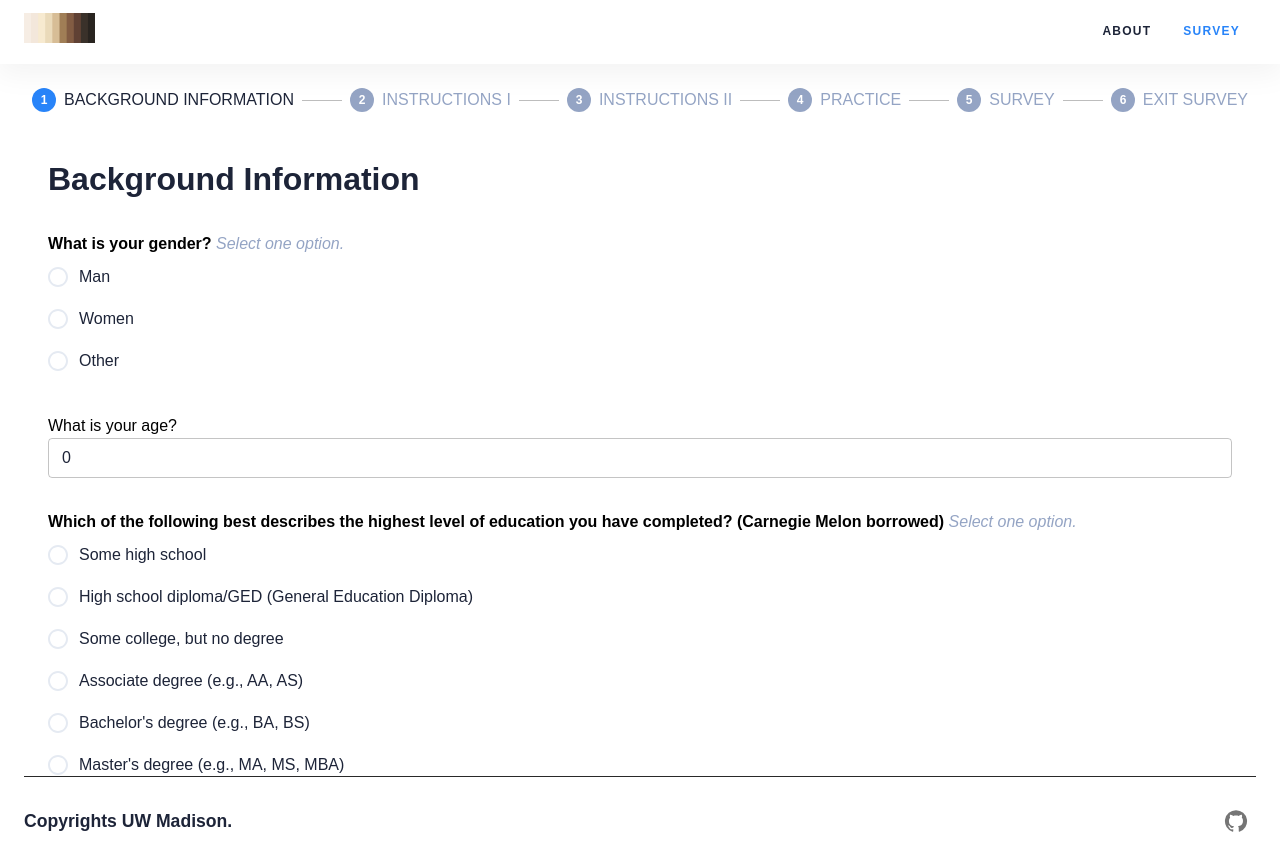
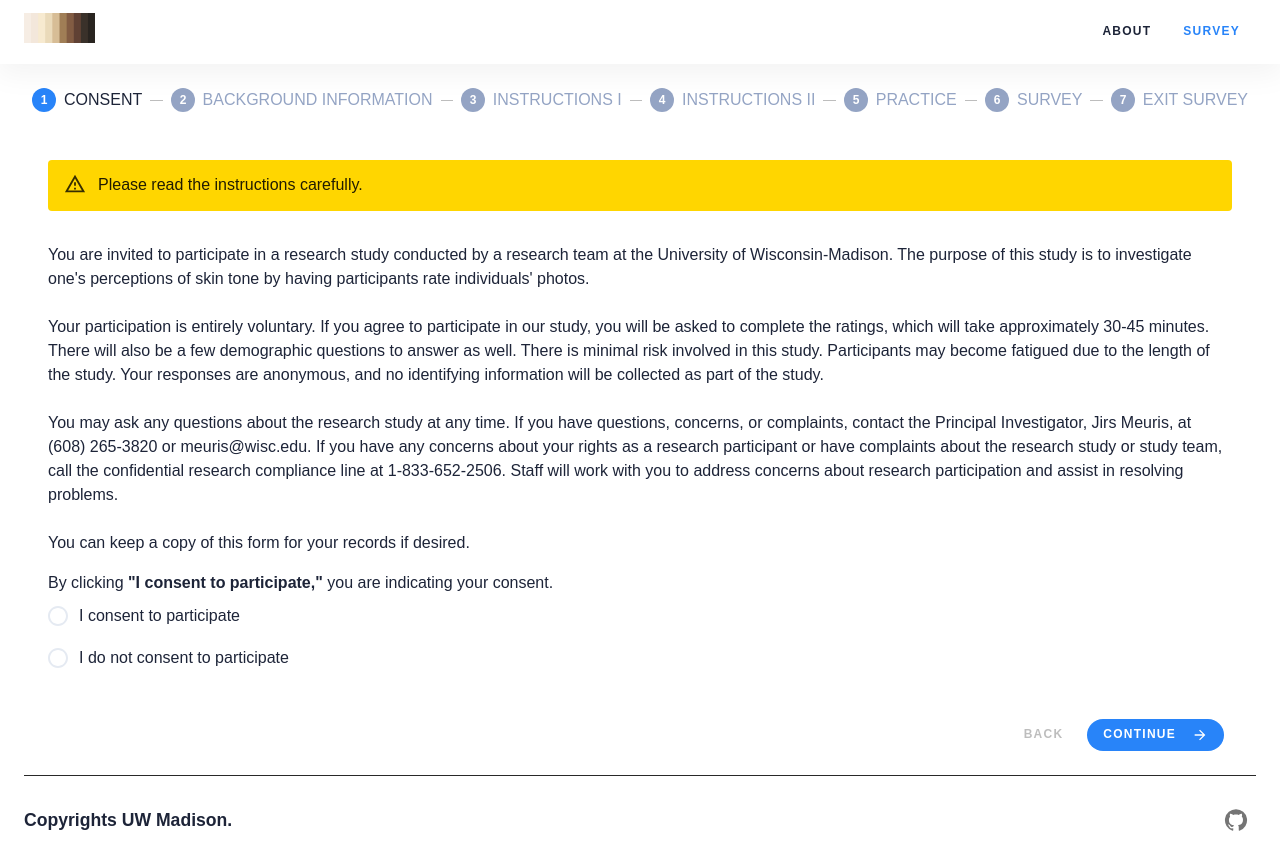
Before and after one commit to shelcia/skin-tone-rating, a React (Vite) app in the folder client/: page /questions in a window 1280 px wide. Built offline with nearby package versions, Linux system fonts and the light colour scheme.

Commit message:
✨ student version edits

```diff
--- a/client/src/context/SurveyAnswerContext.tsx
+++ b/client/src/context/SurveyAnswerContext.tsx
@@ -31,6 +31,7 @@ export const SurveyAnswerProvider: React.FC<SurveyAnswerProviderProps> = ({
   children,
 }) => {
   const [surveyAnswers, setSurveyAnswers] = useState<SurveyAnswerResponse>({
+    name: "",
     gender: "",
     age: 0,
     education: "",
--- /dev/null
+++ b/client/src/pages/survey/components/Consent.tsx
@@ -0,0 +1,87 @@
+import React, { Dispatch, SetStateAction, useCallback } from "react";
+import { Alert, Box, Typography } from "@mui/material";
+import CommonSwitchComponent from "../../../common/CommonSwitchComponent";
+import { warning } from "../../../theme/themeColors";
+
+interface ConsentProps {
+  isConsentSubmitted: boolean;
+  consentAnswer: string;
+  setConsentAnswer: Dispatch<SetStateAction<string>>;
+}
+
+const Consent: React.FC<ConsentProps> = ({
+  isConsentSubmitted,
+  consentAnswer,
+  setConsentAnswer,
+}) => {
+  const handleExitChange = (selectedOption: string) => {
+    setConsentAnswer(selectedOption);
+  };
+
+  const doesItHaveErr = useCallback(
+    (val: string): boolean | undefined => {
+      if (isConsentSubmitted) {
+        if (val === "" || val === undefined) return true;
+        return false;
+      }
+      return false;
+    },
+    // eslint-disable-next-line react-hooks/exhaustive-deps
+    [isConsentSubmitted]
+  );
+
+  return (
+    <Box>
+      <Alert
+        severity="warning"
+        variant="filled"
+        sx={{ backgroundColor: warning.dark, mb: 4 }}
+      >
+        Please read the instructions carefully.
+      </Alert>
+      <Typography>
+        You are invited to participate in a research study conducted by a
+        research team at the University of Wisconsin-Madison. The purpose of
+        this study is to investigate one's perceptions of skin tone by having
+        participants rate individuals' photos.
+        <br /> <br />
+        Your participation is entirely voluntary. If you agree to participate in
+        our study, you will be asked to complete the ratings, which will take
+        approximately 30-45 minutes. There will also be a few demographic
+        questions to answer as well. There is minimal risk involved in this
+        study. Participants may become fatigued due to the length of the study.
+        Your responses are anonymous, and no identifying information will be
+        collected as part of the study.
+        <br /> <br />
+        You may ask any questions about the research study at any time. If you
+        have questions, concerns, or complaints, contact the Principal
+        Investigator, Jirs Meuris, at (608) 265-3820 or meuris@wisc.edu. If you
+        have any concerns about your rights as a research participant or have
+        complaints about the research study or study team, call the confidential
+        research compliance line at 1-833-652-2506. Staff will work with you to
+        address concerns about research participation and assist in resolving
+        problems.
+        <br /> <br />
+        You can keep a copy of this form for your records if desired.
+      </Typography>
+      <Typography sx={{ marginTop: 2 }}>
+        By clicking{" "}
+        <span style={{ fontWeight: 600 }}>"I consent to participate,"</span> you
+        are indicating your consent.
+      </Typography>
+
+      <CommonSwitchComponent
+        question=""
+        choices={[
+          "I consent to participate",
+          "I do not consent to participate",
+        ]}
+        selectedOption={consentAnswer || ""}
+        onOptionChange={(selectedOption) => handleExitChange(selectedOption)}
+        isError={doesItHaveErr(consentAnswer)}
+      />
+    </Box>
+  );
+};
+
+export default Consent;
--- a/client/src/pages/survey/components/Exit.tsx
+++ b/client/src/pages/survey/components/Exit.tsx
@@ -1,43 +1,44 @@
-import { TextField, Typography } from "@mui/material";
-import React, { useCallback } from "react";
-import CommonSwitchComponent from "../../../common/CommonSwitchComponent";
-import { useSurveyAnswerContext } from "../../../context/SurveyAnswerContext";
+import React from "react";
+import { Typography } from "@mui/material";
+// import CommonSwitchComponent from "../../../common/CommonSwitchComponent";
+// import { useSurveyAnswerContext } from "../../../context/SurveyAnswerContext";
 
 interface ExitProps {
   isExitSubmitted: boolean;
 }
 
+// eslint-disable-next-line @typescript-eslint/no-unused-vars
 const Exit: React.FC<ExitProps> = ({ isExitSubmitted }) => {
-  const { surveyAnswers, setSurveyAnswers } = useSurveyAnswerContext();
+  // const { surveyAnswers, setSurveyAnswers } = useSurveyAnswerContext();
 
-  const handleExitChange = (selectedOption: string, field: string) => {
-    const updatedExitAnswers = { ...surveyAnswers };
-    updatedExitAnswers[field] = selectedOption;
-    setSurveyAnswers(updatedExitAnswers);
-  };
+  // const handleExitChange = (selectedOption: string, field: string) => {
+  //   const updatedExitAnswers = { ...surveyAnswers };
+  //   updatedExitAnswers[field] = selectedOption;
+  //   setSurveyAnswers(updatedExitAnswers);
+  // };
 
-  const doesItHaveErr = useCallback(
-    (val: string): boolean | undefined => {
-      if (isExitSubmitted) {
-        if (val === "" || val === undefined) return true;
-        return false;
-      }
-      return false;
-    },
-    // eslint-disable-next-line react-hooks/exhaustive-deps
-    [isExitSubmitted]
-  );
+  // const doesItHaveErr = useCallback(
+  //   (val: string): boolean | undefined => {
+  //     if (isExitSubmitted) {
+  //       if (val === "" || val === undefined) return true;
+  //       return false;
+  //     }
+  //     return false;
+  //   },
+  //   // eslint-disable-next-line react-hooks/exhaustive-deps
+  //   [isExitSubmitted]
+  // );
 
   return (
     <>
-      <Typography>Thank you for participating!</Typography>
       <Typography>
-        Our research team is interested in hearing more about your experiences.
-        Would you be interested in participating in a comprehensive interview on
-        algorithmic bias? If you're up for it, please share your email address,
-        and if chosen, we'll compensate you for your time.
+        Thank you for your input! Please follow the link below in order to
+        capture your participation in this study.
       </Typography>
-      <CommonSwitchComponent
+      {/* <Typography>
+        https://app.prolific.com/submissions/complete?cc=CQ2CR1H1
+      </Typography> */}
+      {/* <CommonSwitchComponent
         question=""
         choices={[
           "Yes, I would like to participate",
@@ -62,7 +63,7 @@ const Exit: React.FC<ExitProps> = ({ isExitSubmitted }) => {
             error={doesItHaveErr(surveyAnswers?.email)}
           />
         </>
-      )}
+      )} */}
     </>
   );
 };
--- a/client/src/pages/survey/components/Instructions.tsx
+++ b/client/src/pages/survey/components/Instructions.tsx
@@ -69,12 +69,12 @@ const Instructions: React.FC = () => {
       </Typography>
 
       <Typography>
-        <b>Facial Features</b> - We define Afrocentric features as those
-        characterized by very full lips and a broad or flat nose shape, while
-        Eurocentric features are described as thin lips and a more narrow nose.
-        You will rate the individual in the photo on a scale of 1-7, with one
-        (1) indicating Very Eurocentric and seven (7) indicating very
-        Afrocentric.
+        <b>Eurocentric and Afrocentric Facial Features</b> - We define
+        Afrocentric features as those characterized by very full lips and a
+        broad or flat nose shape, while Eurocentric features are described as
+        thin lips and a more narrow nose. You will rate the individual in the
+        photo on a scale of 1-7, with one (1) indicating Very Eurocentric and
+        seven (7) indicating very Afrocentric.
       </Typography>
       {/*
       <List>
--- a/client/src/pages/survey/components/Introduction.tsx
+++ b/client/src/pages/survey/components/Introduction.tsx
@@ -17,6 +17,12 @@ interface IntroductionProps {
 const Introduction: React.FC<IntroductionProps> = ({ isIntroSubmitted }) => {
   const [questions] = useState<QuestionType[]>([
     {
+      question: "What is your name?",
+      options: [],
+      type: "TEXT",
+      name: "name",
+    },
+    {
       question: "What is your gender?",
       options: ["Man", "Women", "Other"],
       type: "MCQ",
@@ -30,7 +36,7 @@ const Introduction: React.FC<IntroductionProps> = ({ isIntroSubmitted }) => {
     },
     {
       question:
-        "Which of the following best describes the highest level of education you have completed? (Carnegie Melon borrowed)",
+        "Which of the following best describes the highest level of education you have completed?",
       options: [
         "Some high school",
         "High school diploma/GED (General Education Diploma)",
@@ -111,7 +117,7 @@ const Introduction: React.FC<IntroductionProps> = ({ isIntroSubmitted }) => {
               {question.question}
             </Typography>
             <TextField
-              type="number"
+              type={question.name === "age" ? "number" : "text"}
               size="small"
               value={surveyAnswers?.[question.name]}
               onChange={(e) =>
--- a/client/src/pages/survey/components/Sections.tsx
+++ b/client/src/pages/survey/components/Sections.tsx
@@ -1,4 +1,4 @@
-import React, { ReactElement } from "react";
+import React, { Dispatch, ReactElement, SetStateAction } from "react";
 import { Box, Button, Paper, Typography } from "@mui/material";
 import ArrowForwardIcon from "@mui/icons-material/ArrowForward";
 import Practise from "./Practise";
@@ -7,16 +7,20 @@ import Introduction from "./Introduction";
 import Instructions from "./Instructions";
 import Survey from "./Survey";
 import Details from "./Details";
+import Consent from "./Consent";
 
 interface SectionsProps {
   activeStep: number;
   handleNext: () => void;
   handleBack: () => void;
   handleReset: () => void;
+  isConsentSubmitted: boolean;
   isIntroSubmitted: boolean;
   isPractiseSubmitted: boolean;
   isSurveySubmitted: boolean;
   isExitSubmitted: boolean;
+  consentAnswer: string;
+  setConsentAnswer: Dispatch<SetStateAction<string>>;
 }
 
 const Sections: React.FC<SectionsProps> = ({
@@ -24,14 +28,33 @@ const Sections: React.FC<SectionsProps> = ({
   handleNext,
   handleBack,
   handleReset,
+  isConsentSubmitted,
   isIntroSubmitted,
   isPractiseSubmitted,
   isSurveySubmitted,
   isExitSubmitted,
+  consentAnswer,
+  setConsentAnswer,
 }) => {
   return (
     <>
       {activeStep === 0 && (
+        <SectionWrapper
+          activeStep={activeStep}
+          topic=""
+          handleNext={handleNext}
+          handleBack={handleBack}
+        >
+          <Box sx={{ display: "flex", gap: 4, flexDirection: "column", mb: 4 }}>
+            <Consent
+              isConsentSubmitted={isConsentSubmitted}
+              consentAnswer={consentAnswer}
+              setConsentAnswer={setConsentAnswer}
+            />
+          </Box>
+        </SectionWrapper>
+      )}
+      {activeStep === 1 && (
         <SectionWrapper
           activeStep={activeStep}
           topic="Background Information"
@@ -43,7 +66,7 @@ const Sections: React.FC<SectionsProps> = ({
           </Box>
         </SectionWrapper>
       )}
-      {activeStep === 1 && (
+      {activeStep === 2 && (
         <SectionWrapper
           activeStep={activeStep}
           topic="Instructions - Part I"
@@ -59,7 +82,7 @@ const Sections: React.FC<SectionsProps> = ({
           </>
         </SectionWrapper>
       )}
-      {activeStep === 2 && (
+      {activeStep === 3 && (
         <SectionWrapper
           activeStep={activeStep}
           topic="Instructions - Part II"
@@ -71,7 +94,7 @@ const Sections: React.FC<SectionsProps> = ({
           </Box>
         </SectionWrapper>
       )}
-      {activeStep === 3 && (
+      {activeStep === 4 && (
         <SectionWrapper
           activeStep={activeStep}
           topic=""
@@ -87,7 +110,7 @@ const Sections: React.FC<SectionsProps> = ({
           </Box>
         </SectionWrapper>
       )}
-      {activeStep === 4 && (
+      {activeStep === 5 && (
         <SectionWrapper
           activeStep={activeStep}
           topic=""
@@ -107,10 +130,10 @@ const Sections: React.FC<SectionsProps> = ({
           </>
         </SectionWrapper>
       )}
-      {activeStep === 5 && (
+      {activeStep === 6 && (
         <SectionWrapper
           activeStep={activeStep}
-          topic="Exit Questionairre"
+          topic="Exit Survey"
           handleNext={handleReset}
           handleBack={handleBack}
         >
@@ -157,7 +180,7 @@ const SectionWrapper: React.FC<SectionWrapperProps> = ({
         </Typography>
       )}
       <Box>{children}</Box>
-      {activeStep !== 3 && activeStep !== 4 && (
+      {activeStep !== 4 && activeStep !== 5 && (
         <Box sx={{ display: "flex", justifyContent: "flex-end" }}>
           <Button
             onClick={handleBack}
--- a/client/src/pages/survey/components/Steppers.tsx
+++ b/client/src/pages/survey/components/Steppers.tsx
@@ -10,6 +10,9 @@ interface SteppersProps {
 
 const Steppers: React.FC<SteppersProps> = ({ activeStep }) => {
   const steps = [
+    {
+      label: "Consent",
+    },
     {
       label: "Background Information",
     },
--- a/client/src/pages/survey/index.tsx
+++ b/client/src/pages/survey/index.tsx
@@ -16,8 +16,10 @@ const Survey = () => {
   const navigate = useNavigate();
 
   const { surveyAnswers, setSurveyAnswers } = useSurveyAnswerContext();
+  const [consentAnswer, setConsentAnswer] = useState("");
 
   const [activeStep, setActiveStep] = useState<number>(0);
+  const [isConsentSubmitted, setIsConsentSubmitted] = useState<boolean>(false);
   const [isIntroSubmitted, setIsIntroSubmitted] = useState<boolean>(false);
   const [isPractiseSubmitted, setIsPractiseSubmitted] =
     useState<boolean>(false);
@@ -27,6 +29,17 @@ const Survey = () => {
 
   const handleNext = () => {
     if (activeStep === 0) {
+      setIsConsentSubmitted(true);
+      if (consentAnswer !== "") {
+        if (consentAnswer === "I do not consent to participate") {
+          setIsOpenSnack(true);
+        } else {
+          setActiveStep((prevActiveStep) => prevActiveStep + 1);
+        }
+      } else {
+        setIsOpenSnack(true);
+      }
+    } else if (activeStep === 1) {
       setIsIntroSubmitted(true);
       if (
         surveyAnswers.age &&
@@ -39,7 +52,7 @@ const Survey = () => {
       } else {
         setIsOpenSnack(true);
       }
-    } else if (activeStep === 3) {
+    } else if (activeStep === 4) {
       setIsOpenSnack(false);
       setIsPractiseSubmitted(true);
       setActiveStep((prevActiveStep) => prevActiveStep + 1);
@@ -49,7 +62,7 @@ const Survey = () => {
       // } else {
       //   setIsOpenSnack(true);
       // }
-    } else if (activeStep === 4) {
+    } else if (activeStep === 5) {
       setIsOpenSnack(false);
       setIsSurveySubmitted(true);
       setActiveStep((prevActiveStep) => prevActiveStep + 1);
@@ -106,6 +119,7 @@ const Survey = () => {
     });
     console.log({ surveyAnswers });
     setSurveyAnswers({
+      name: "",
       gender: "",
       age: 0,
       skin: "",
@@ -124,6 +138,11 @@ const Survey = () => {
       <CommonSnackbar
         open={openSnack}
         handleClose={() => setIsOpenSnack(false)}
+        helperText={
+          consentAnswer === "I do not consent to participate"
+            ? "Please accept consent to proceed"
+            : "Please fill in all the fields !"
+        }
       />
       <Grid
         item
@@ -144,10 +163,13 @@ const Survey = () => {
           handleNext={handleNext}
           handleBack={handleBack}
           handleReset={handleReset}
+          isConsentSubmitted={isConsentSubmitted}
           isIntroSubmitted={isIntroSubmitted}
           isPractiseSubmitted={isPractiseSubmitted}
           isSurveySubmitted={isSurveySubmitted}
           isExitSubmitted={isExitSubmitted}
+          consentAnswer={consentAnswer}
+          setConsentAnswer={setConsentAnswer}
         />
       </Grid>
     </Grid>
--- a/client/src/services/utilities/types.ts
+++ b/client/src/services/utilities/types.ts
@@ -33,16 +33,12 @@ export interface SurveyAnswers {
 
 export interface SurveyAnswerResponse {
   [key: string]: string | number | SurveyAnswers[];
+  name: string;
   gender: string;
   age: number;
   education: string;
   race: string;
   skin: string;
-  // pSkin: number;
-  // pRace: string;
-  // pLip: number;
-  // pNose: number;
-  // pOverall: number;
   pratise: SurveyAnswers[];
   answers: SurveyAnswers[];
   email: string;
```
